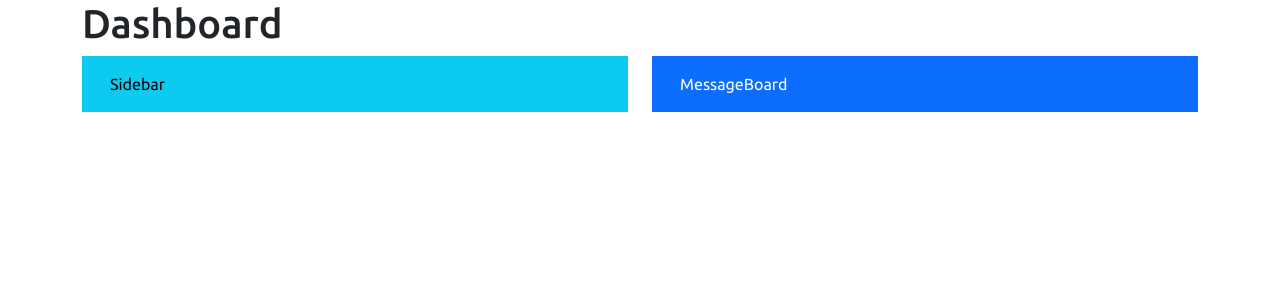
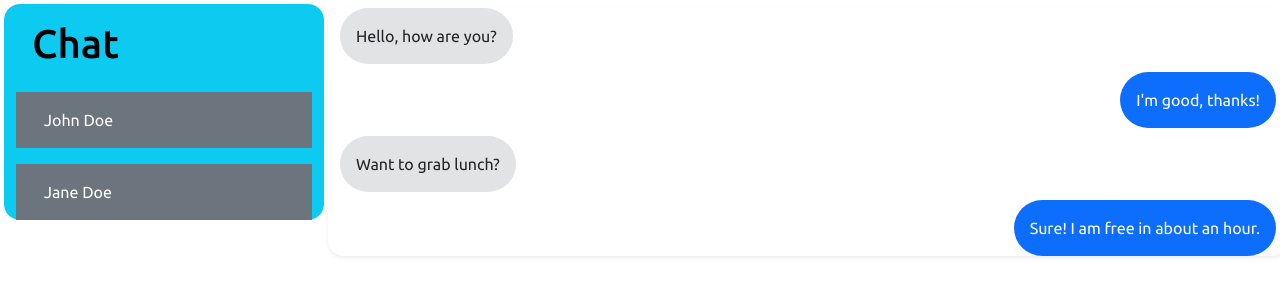
Before and after one commit to alejaalvar/chat-frontend, a React (Vite) app in the folder react-form/: page /dashboard in a window 1280 px wide. Shown: the top 300 px of the page. Built offline with nearby package versions, Linux system fonts and the light colour scheme.

Commit message:
add: improve layout of the dashboard page add: styling for components to improve scaffolding

```diff
--- a/react-form/src/components/ContactEntry.tsx
+++ b/react-form/src/components/ContactEntry.tsx
@@ -1,7 +1,7 @@
-export default function ContactEntry() {
+export default function ContactEntry({ contactName }: { contactName: string }) {
   return (
     <div className="container text-bg-secondary">
-      <p className="p-3">ContactEntry</p>
+      <p className="p-3">{contactName}</p>
     </div>
   );
 }
--- a/react-form/src/components/MessageBoard.tsx
+++ b/react-form/src/components/MessageBoard.tsx
@@ -1,7 +1,12 @@
+import MessageBubble from "./MessageBubble";
+
 export default function MessageBoard() {
   return (
-    <div className="container bg-primary text-white">
-      <p className="p-3">MessageBoard</p>
+    <div className="container text-white rounded-4 m-2 shadow-sm w-100">
+      <MessageBubble message="Hello, how are you?" side="left" />
+      <MessageBubble message="I'm good, thanks!" side="right" />
+      <MessageBubble message="Want to grab lunch?" side="left" />
+      <MessageBubble message="Sure! I am free in about an hour." side="right" />
     </div>
   );
 }
--- a/react-form/src/components/MessageBubble.tsx
+++ b/react-form/src/components/MessageBubble.tsx
@@ -1,3 +1,20 @@
-export default function MessageBubble({ message }: { message: string }) {
-  return <div className="p-3 mb-2 bg-primary text-white">MessageBubble</div>;
+export default function MessageBubble({
+  message,
+  side,
+}: {
+  message: string;
+  side: "left" | "right";
+}) {
+  const justify =
+    side === "right" ? "justify-content-end" : "justify-content-start";
+  const bubbleColor =
+    side === "right"
+      ? "bg-primary text-white"
+      : "bg-secondary-subtle text-dark";
+
+  return (
+    <div className={`d-flex ${justify} mb-2`}>
+      <span className={`p-3 rounded-pill ${bubbleColor}`}>{message}</span>
+    </div>
+  );
 }
--- a/react-form/src/components/Sidebar.tsx
+++ b/react-form/src/components/Sidebar.tsx
@@ -1,9 +1,12 @@
 import { useState } from "react";
+import ContactEntry from "./ContactEntry";
 
 export default function Sidebar() {
   return (
-    <div className="container text-bg-info">
-      <p className="p-3">Sidebar</p>
+    <div className="container text-bg-info rounded-4 m-1">
+      <h1 className="p-3">Chat</h1>
+      <ContactEntry contactName="John Doe" />
+      <ContactEntry contactName="Jane Doe" />
     </div>
   );
 }
--- a/react-form/src/pages/DashboardPage.tsx
+++ b/react-form/src/pages/DashboardPage.tsx
@@ -10,13 +10,12 @@ function DashboardPage() {
   const [showModal, setShowModal] = useState(needsSetup);
 
   return (
-    <div className="container">
-      <h1>Dashboard</h1>
+    <div className="container-fluid m-0">
       <div className="row">
-        <div className="col">
+        <div className="col-md-3 p-0">
           <Sidebar />
         </div>
-        <div className="col">
+        <div className="col-md-9 p-0">
           <MessageBoard />
         </div>
       </div>
```
